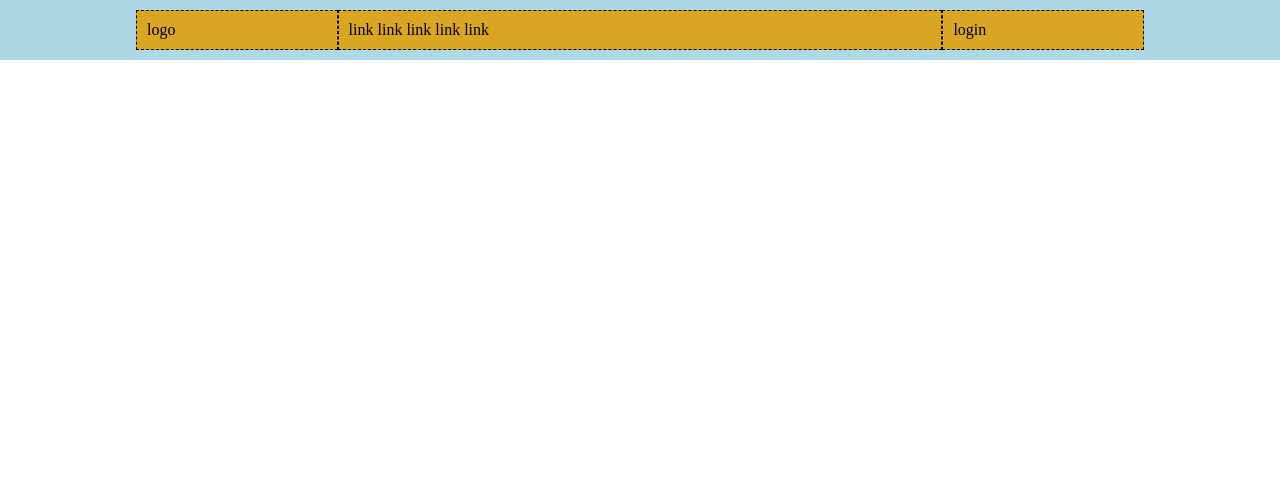
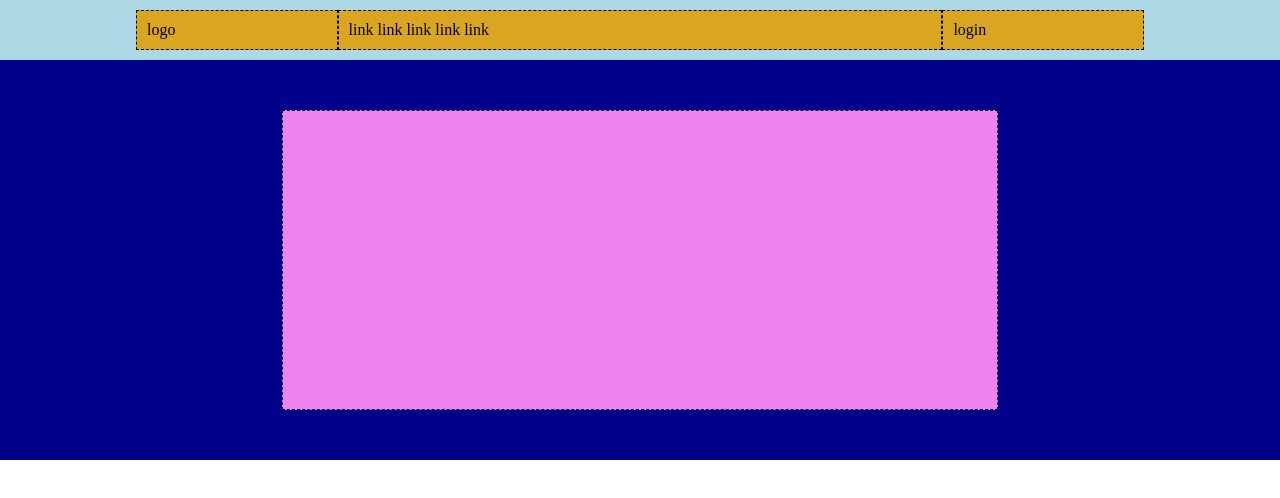
Before and after one commit to MarcoAmantea/htmlcss-struttura-discord, a plain HTML site: page index.html in a window 1280 px wide. Drawn offline with Linux system fonts and the light colour scheme.

Commit message:
feat: first section and comment addiction

```diff
--- a/css/style.css
+++ b/css/style.css
@@ -30,3 +30,16 @@ header{
     width: 60%;
     padding: 10px;
 }
+.blue{
+    background-color: hsl(240deg 100% 27.25%);
+    width: 100%;
+    display: flex;
+}
+
+.pink{
+    width: 70%;
+    height: 300px;
+    background-color: hsl(300deg 76.06% 72.16%);
+    margin: 50px 15%;
+    border: 1px dashed;
+}
--- a/index.html
+++ b/index.html
@@ -9,6 +9,7 @@
 </head>
 
 <body>
+    <!--header con navbar-->
     <header>
         <nav class="navbar">
             <div class="container">
@@ -20,6 +21,16 @@
             </div>
         </nav>
     </header>
+    <!--inizio del main-->
+    <main>
+        <!--sezione con blocco rosa e sfondo-->
+        <section class="blue">
+            <div class="container">
+                <div class="pink"></div>
+            </div>
+        </section>
+
+    </main>
 
 </body>
 
```
